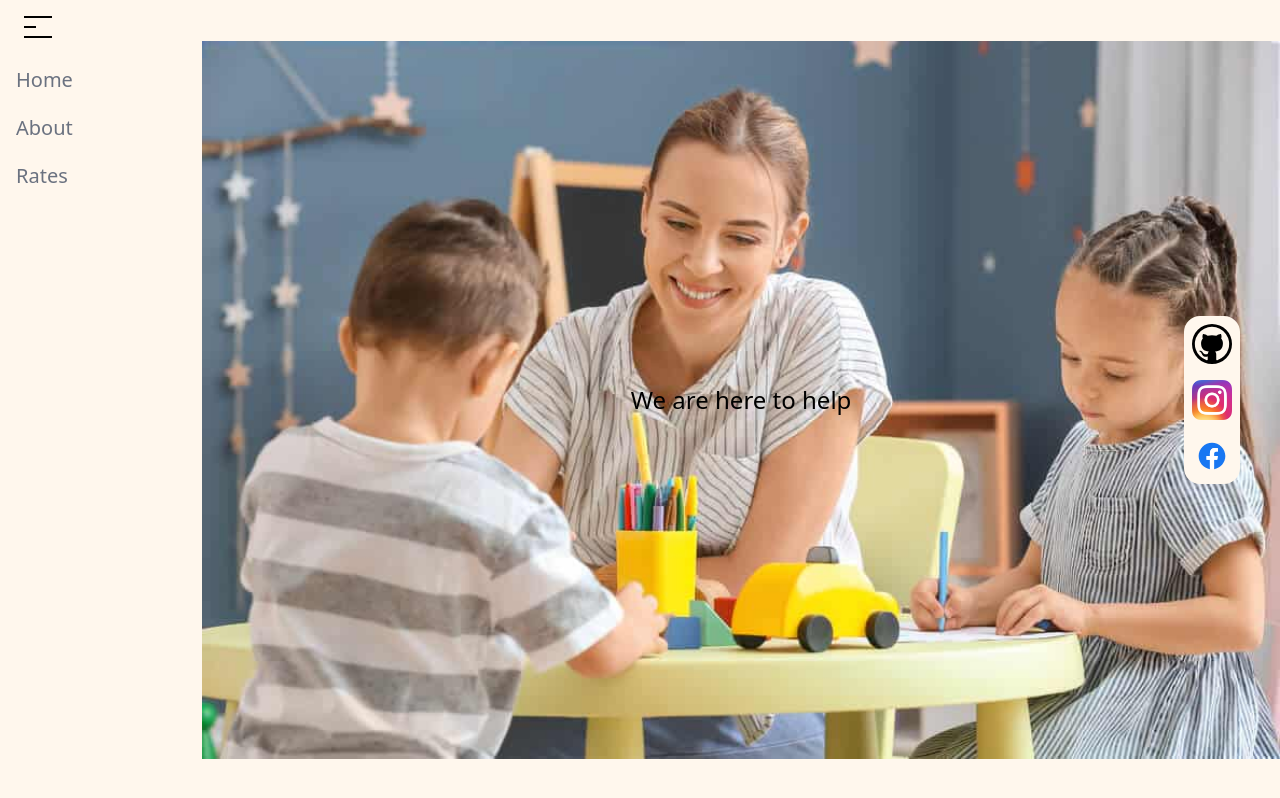
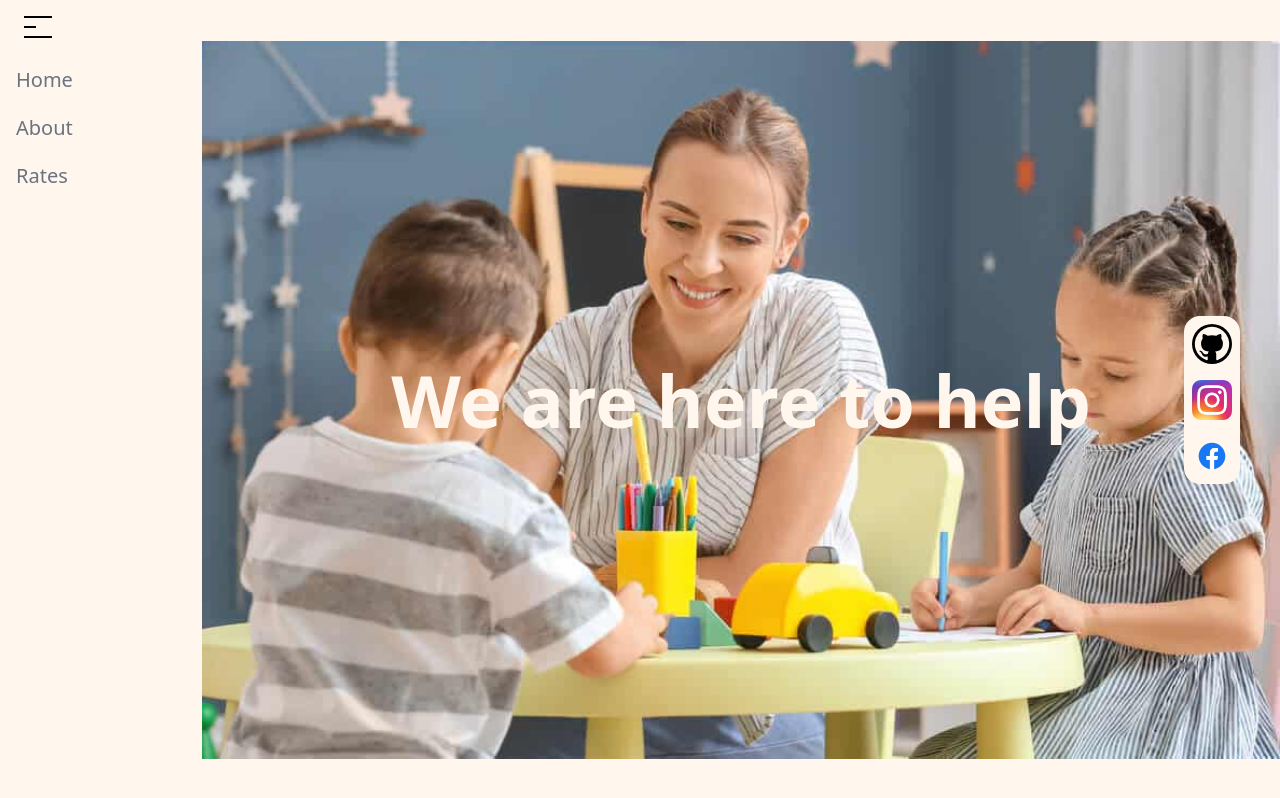
Before and after one commit to andrew03meyer/rachael-nannying-wesbite, a React (Create React App) app: page / in a window 1280 px wide. Built offline with nearby package versions, Linux system fonts and the light colour scheme.

Commit message:
aesthetics

```diff
--- a/src/Homepage/Homepage.js
+++ b/src/Homepage/Homepage.js
@@ -8,7 +8,7 @@ import FacebookLogo from "../assets/images/facebook_logo.svg";
 const images = [NannyPic, NannyPic2, GithubLogo, InstagramLogo, FacebookLogo];
 const captions = ["Quality care for your loved ones", "We are here to help", "howdy", "message", "hi how are you?"];
 
-function Homepage() {
+function Carousel() {
   const [index, setIndex] = useState(0);
 
   useEffect(() => {
@@ -21,10 +21,10 @@ function Homepage() {
   }, []);
 
   return (
-    <div className="flex flex-col items-center justify-center relative w-screen h-auto max-h-screen  overflow-y-hidden">
-      <img id="image" src={images[index]} alt="Nanny" className="w-full h-auto fade-in-out" />
+    <div className="flex flex-col items-center justify-center relative w-screen h-auto max-h-screen overflow-y-hidden">
+      <img id="image" src={images[index]} alt="Nanny" className="w-full h-auto" />
       <div className="absolute m-10">
-        <h2 className="text-2xl">{captions[index]}</h2>
+        <h2 className="text-7xl text-orange-50 font-bold">{captions[index]}</h2>
       </div>
       <div className="absolute w-14 flex flex-col justify-center items-center right-0 float-end m-10 items bg-orange-50 rounded-2xl">
         <img src={GithubLogo} alt="Github" className="w-10 h-10 m-2 hover:w-12 hover:h-12 transition-all duration-500" />
@@ -35,4 +35,4 @@ function Homepage() {
   );
 }
 
-export default Homepage;
+export default Carousel;
```
